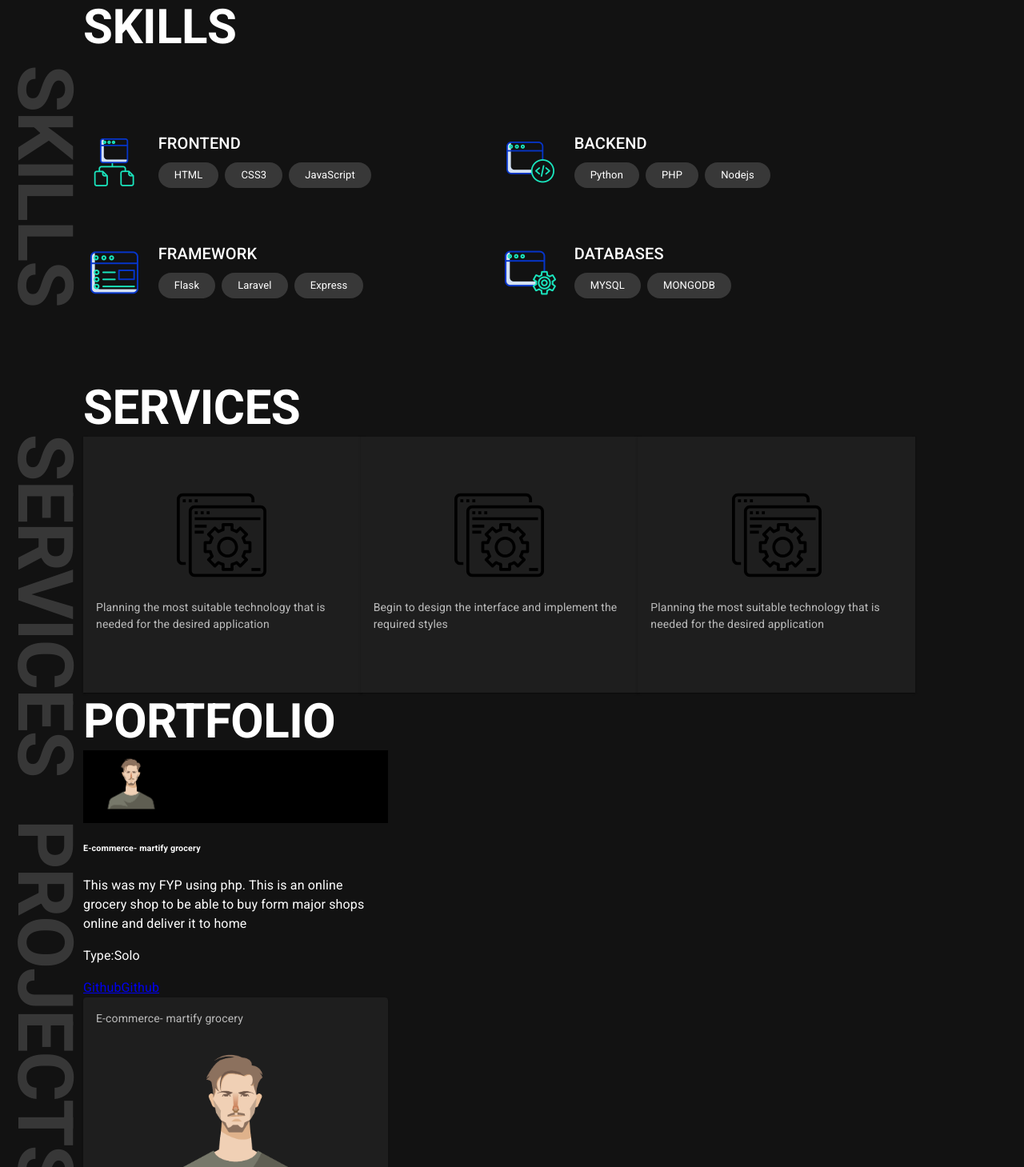
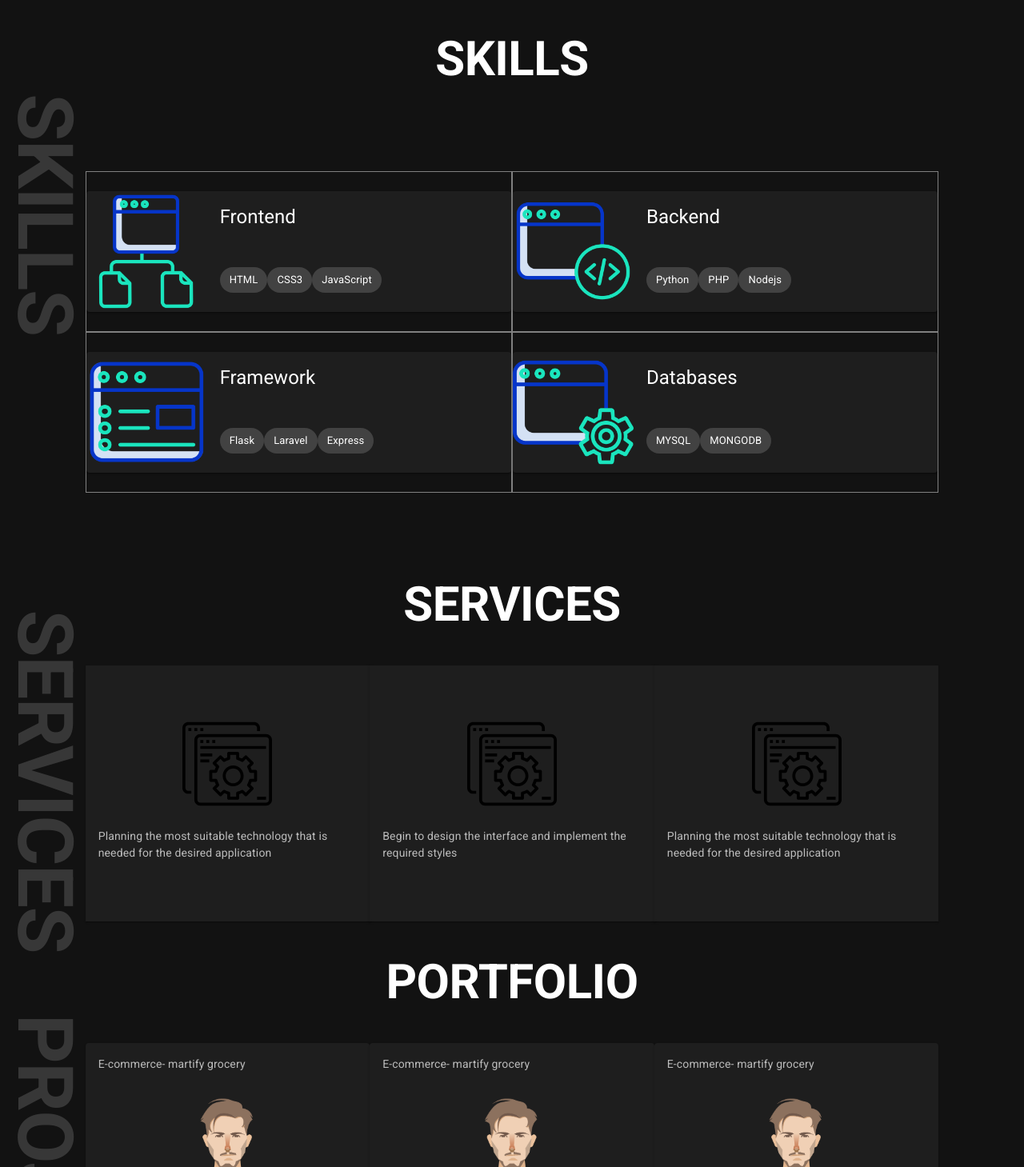
Before and after one commit to medo94my/official, a React (Vite) app: page / in a window 1280 px wide. Shown: the part 871-2330 px from the top of the page at 80% size. Built offline with nearby package versions, Linux system fonts and the light colour scheme.

Commit message:
fixing layout

```diff
--- a/src/components/ComplexGrid.jsx
+++ b/src/components/ComplexGrid.jsx
@@ -1,22 +1,43 @@
 import * as React from 'react';
 import Typography from '@mui/material/Typography';
-import { Chip, Stack,Grid  } from '@mui/material';
+import { Chip, Box,Grid, CardMedia, CardContent, Card, Stack  } from '@mui/material';
 export default function ComplexGrid({item}) {
   return (
-    <Grid container item xs={12} md={6} sx={{py:3}}  justifyContent='center' alignItems='center'  >
-              <Grid xs={12} sm={2} item >
+
+    <Grid container item xs={12} md={6} sx={{py:3}} bgcolor={'secondary'} border={'1px solid gray'} justifyContent='center' alignItems='center'  >
+      <Card sx={{ display: "flex",width:'100%' }}>
+      <CardMedia
+        component="img"
+        sx={{ width: 151 }}
+        image={item.icon}
+        alt="Live from space album cover"
+      />
+
+        <CardContent sx={{ display: "flex", flexDirection: "column" ,justifyContent:'space-between', alignItems:'flex-start',width:'100%' }} >
+          <Typography component="div" variant="h5">
+            {item.title}
+          </Typography>
+          <Stack direction={'row'}>
+
+          {item.langs.map((item) => (
+            <Chip key={item} label={item}></Chip>
+            ))}
+            </Stack>
+        </CardContent>
+    </Card>
+              {/* <Grid xs={12} sm={3} item >
                 <Stack justifyContent='center' alignItems='center' sx={{pr:{xs:'0',sm:'.5rem'}}}>
                 <img src={item.icon} width="64" alt={item.icon.split('/')[2].split('.')[0]}/>
                 </Stack>
                     </Grid>
-                <Grid xs={12} sm={10} sx={{p:'5px 7px',minWidth:'240px'}} item>
+                <Grid xs={12} sm={9} sx={{p:'5px 7px'}}  item>
                   <Typography variant='h6' textAlign={{xs:'center',sm:'left'}}>{item.title.toUpperCase()}</Typography>
-                  <Stack direction={'row'} gap={1} sx={{py:1}}flexWrap='wrap' justifyContent={{xs:'center',sm:'flex-start'}} alignItems={{xs:'center',sm:'flex-start'}}>
+                  <Stack direction={'row'} gap={1} sx={{py:1}} flexWrap='wrap' justifyContent={{xs:'center',sm:'flex-start'}} alignItems={{xs:'center',sm:'flex-start'}}>
                   {item.langs.map((lang,idx)=>(
                      <Chip label={lang} key={idx} sx={{px:1}}/>
                      ))}
                      </Stack>
-                </Grid>
+                </Grid> */}
 
             </Grid>
   );
--- a/src/components/Hero.jsx
+++ b/src/components/Hero.jsx
@@ -13,8 +13,8 @@ const MyComponent = styled("div")({
 const Wave = styled("div")({
   clipPath:
     "polygon(100% 0%, 0% 0% , 0% 65.00%, 1% 64.98%, 2% 64.93%, 3% 64.85%, 4% 64.73%, 5% 64.58%, 6% 64.39%, 7% 64.17%, 8% 63.92%, 9% 63.64%, 10% 63.33%, 11% 62.99%, 12% 62.62%, 13% 62.22%, 14% 61.79%, 15% 61.33%, 16% 60.85%, 17% 60.35%, 18% 59.82%, 19% 59.27%, 20% 58.70%, 21% 58.10%, 22% 57.49%, 23% 56.87%, 24% 56.22%, 25% 55.57%, 26% 54.90%, 27% 54.22%, 28% 53.53%, 29% 52.83%, 30% 52.13%, 31% 51.42%, 32% 50.70%, 33% 49.99%, 34% 49.28%, 35% 48.56%, 36% 47.86%, 37% 47.15%, 38% 46.45%, 39% 45.76%, 40% 45.08%, 41% 44.41%, 42% 43.76%, 43% 43.12%, 44% 42.49%, 45% 41.88%, 46% 41.29%, 47% 40.72%, 48% 40.17%, 49% 39.64%, 50% 39.13%, 51% 38.65%, 52% 38.20%, 53% 37.77%, 54% 37.37%, 55% 37.00%, 56% 36.66%, 57% 36.35%, 58% 36.07%, 59% 35.82%, 60% 35.60%, 61% 35.42%, 62% 35.27%, 63% 35.15%, 64% 35.07%, 65% 35.02%, 66% 35.00%, 67% 35.02%, 68% 35.07%, 69% 35.16%, 70% 35.27%, 71% 35.43%, 72% 35.61%, 73% 35.83%, 74% 36.08%, 75% 36.36%, 76% 36.68%, 77% 37.02%, 78% 37.39%, 79% 37.79%, 80% 38.22%, 81% 38.68%, 82% 39.16%, 83% 39.67%, 84% 40.20%, 85% 40.75%, 86% 41.32%, 87% 41.91%, 88% 42.52%, 89% 43.15%, 90% 43.79%, 91% 44.45%, 92% 45.12%, 93% 45.80%, 94% 46.49%, 95% 47.19%, 96% 47.89%, 97% 48.60%, 98% 49.31%, 99% 50.03%, 100% 50.74%)",
-    width: '700px',
-    height: "500px",
+    width: '100%',
+    height: "100%",
     position: "absolute",
     backgroundColor: "gold",
     bottom:'0px',
@@ -76,12 +76,11 @@ export const Hero = () => {
   }, []);
 
   return (
-    <Stack sx={{ height: "100vh",position:'relative' }}>
+    <Stack sx={{ height: "100vh" }}>
       <Stack
         direction={{xs:'column',sm:'row'}}
         justifyContent="center"
         alignItems="center"
-        spacing={2}
         sx={{ width: "100%", height: "100%" }}
       >
         <Stack
@@ -100,7 +99,7 @@ export const Hero = () => {
             variant="h1"
             textTransform={"capitalize"}
             fontWeight="bold"
-            component='div'
+            fontSize={{xs:'48px',md:'80px',lg:'96px'}}
             >
             Hello,
             <br />
@@ -116,8 +115,7 @@ export const Hero = () => {
             textAlign="center"
             fontWeight="200"
             color='#8d8d8d'
-            fontSize="2rem"
-            component='div'
+            fontSize={{xs:"1.2rem",md:'1.75rem',lg:'2rem'}}
             >
             Planning | Designing | UI/UX | Developing | Deploying
           </Typography>
@@ -137,10 +135,10 @@ export const Hero = () => {
           >
             Projects
           </Button>
-        <Wave sx={{display:{xs:'block',sm:'none'}}}/>
+        <Wave sx={{display:{xs:'block',lg:'none'}}}/>
         </Stack>
         <Stack
-        display={{xs:'none',sm:'block'}}
+        display={{xs:'none',lg:'block'}}
           flex={1}
           sx={{ position: "relative", height: "100%" }}
         >
--- a/src/components/Projects.jsx
+++ b/src/components/Projects.jsx
@@ -15,74 +15,34 @@ import { WaterMark } from "./utils";
 
 const Projects = () => {
   return (
-    <Grid container position={"relative"} sx={{ pr: "2rem" }}>
+    <Grid container position={"relative"}>
       <Grid
         item
         sm={1}
         position={"relative"}
-        display={{ xs: "none", sm: "block" }}
+        display={{ xs: "none", lg: "block" }}
         sx={{ py: "1rem" }}
       >
         <WaterMark variant="h1" fontSize={{ xs: "48px", sm: "96px" }}>
           Projects
         </WaterMark>
       </Grid>
-      <Grid item container xs={12} sm={11} className="content">
+      <Grid item container xs={12} lg={10} justifyContent={'center'} alignItems={'center'}>
         <Typography
           variant="h2"
-          sx={{ textTransform: "uppercase", fontWeight: "bold" }}
+          sx={{ textTransform: "uppercase", fontWeight: "bold", marginY:5}}
         >
           portfolio
         </Typography>
-        <Grid container className="row">
+        <Grid item container>
+          {[1,2,3].map(item=>(
               <Grid
+              key={item}
               item
               xs={12}
               sm={4}
-            className="col-md-6 col-lg-4 col-sm-12 my-sm-3"
             >
-            <div className="card border-0 transform-on-hover custom-card">
-              <div className="p-4" style={{ background: "black" }}>
-                <img
-                  src="./src/img/avatar.png"
-                  width="120"
-                  alt="Card Image"
-                  className="card-img-top"
-                />
-              </div>
-              <div className="card-body">
-                <h6>E-commerce- martify grocery</h6>
-                <p className=" card-text">
-                  This was my FYP using php. This is an online grocery shop to
-                  be able to buy form major shops online and deliver it to home{" "}
-                </p>
-                <p>
-                  Type:
-                  <span className="badge badge-pill badge-info mx-2">Solo</span>
-                </p>
-                <div className="d-flex justify-content-between">
-                  <a
-                    href="https://github.com/medo94my/undertesting"
-                    className="btn btn-warning mx-2"
-                    role="button"
-                    target="_blank"
-                  >
-                    <i className="fab fa-github-alt mx-1"></i>Github
-                  </a>
-                  <a
-                    name=""
-                    id=""
-                    className="btn btn-outline-warning mx-2"
-                    href="http://martifyapp.herokuapp.com/"
-                    target="_blank"
-                    role="button"
-                  >
-                    <i className="far fa-eye mx-1"></i>Github
-                  </a>
-                </div>
-              </div>
-            </div>
-            <Card sx={{ minWidth: 100 }}>
+              <Card sx={{ minWidth: 275 }}>
                 <CardContent>
                   <Typography sx={{ fontSize: 14 }} color="text.secondary" gutterBottom>
              E-commerce- martify grocery
@@ -100,10 +60,6 @@ const Projects = () => {
                     />
                   </Stack>
                   <Box sx={{px:'2rem',width:'100%'}}>
-
-                {/* <Typography sx={{ mb: 1.5 }} color="text.secondary">
-                  E-commerce- martify grocery
-                </Typography> */}
                   <Typography sx={{ mb: 1.5 }} color="text.secondary">
                   This was my FYP using php. This is an online grocery shop to
                     be able to buy form major shops online and deliver it to home
@@ -126,6 +82,8 @@ const Projects = () => {
                 </CardActions>
               </Card>
             </Grid>
+          ))}
+
           {/* <div className="col-md-6 col-lg-4 col-sm-12 my-sm-3">
                         <div className="card border-0 transform-on-hover custom-card">
                           <div className="p-4" style={{background: 'black'}}>
--- a/src/components/Services.jsx
+++ b/src/components/Services.jsx
@@ -23,13 +23,13 @@ const data=[
 ]
 const Services = () => {
   return (
-    <Grid container sx={{pr:'2rem'}} >
-        <Grid item sm={1} position={'relative'} display={{xs:'none',sm:'block'}} sx={{py:'1rem'}}>
-          <WaterMark variant='h1'fontSize={{xs:'48px',sm:'96px'}} >services</WaterMark>
+    <Grid container>
+        <Grid item sm={1} position={'relative'} display={{xs:'none',lg:'block'}} sx={{py:'1rem'}}>
+          <WaterMark variant='h1' fontSize={{xs:'48px',md:'96px'}} >services</WaterMark>
         </Grid>
 
-        <Grid item xs={12}  sm={10}>
-          <Typography variant='h2' sx={{textTransform:'uppercase', fontWeight:'bold'}}> Services</Typography>
+        <Grid item container justifyContent={'center'} alignItems={'center'} xs={12}  lg={10}>
+          <Typography variant='h2' sx={{textTransform:'uppercase', fontWeight:'bold',marginY:5}}> Services</Typography>
 
           <Grid item container justifyContent='center' alignItems='center' >
               {data.map(item=>(
--- a/src/components/Skills.jsx
+++ b/src/components/Skills.jsx
@@ -32,15 +32,15 @@ const data=[
 
 const Skills = () => {
   return (
-    <Grid container positioin={'relative'} sx={{pr:'2rem'}} >
+    <Grid container positioin={'relative'}>
 
-    <Grid item sm={1} position={'relative'} display={{xs:'none',sm:'block'}} sx={{py:'1rem'}}>
+    <Grid item sm={1} position={'relative'} display={{xs:'none',lg:'block'}} sx={{py:'1rem'}}>
           <WaterMark variant='h1'fontSize={{xs:'48px',sm:'96px'}} >skills</WaterMark>
         </Grid>
 
 
-        <Grid sx={12} sm={10} item>
-          <Typography variant='h2' sx={{textTransform:'uppercase', fontWeight:'bold'}}>skills</Typography>
+        <Grid container justifyContent={'center'}  alignItems={'center'} xs={12} lg={10} item>
+          <Typography variant='h2' sx={{textTransform:'uppercase', fontWeight:'bold',marginY:5}}>skills</Typography>
           <Grid container sx={{py:'4rem'}} justifyContent='center' alignItems='center'>
             {data.map(item=>(
             <ComplexGrid  key={item.id} item={item}/>
```
Also changed, not shown: .gitpod.yml (added). Lines whose indentation alone changed are shown as unchanged.
